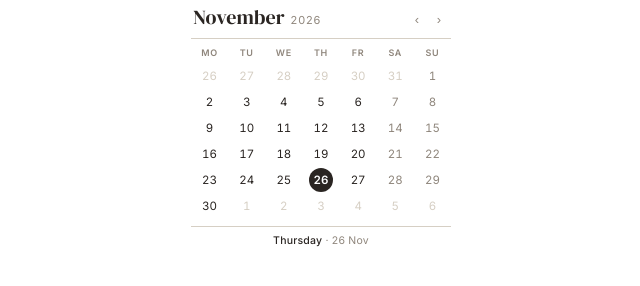
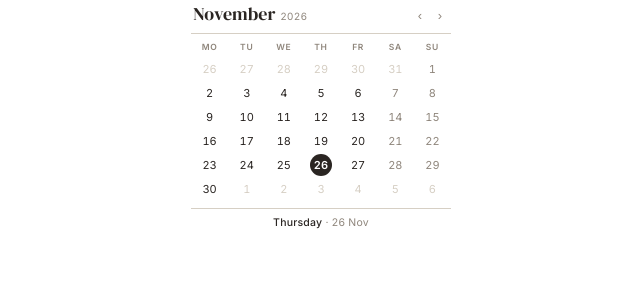
Before and after one commit to khunmaMP/calendar, a plain HTML site: page index.html in a window 1280 px wide. Shown: the whole page, without its empty margins (319-959 px from the left). Drawn offline with Linux system fonts and the light colour scheme.

Commit message:
Update index.html

```diff
--- a/index.html
+++ b/index.html
@@ -15,13 +15,13 @@
     --bg: #FFFFFF;
   }
   * { box-sizing: border-box; margin: 0; padding: 0; }
-  html, body { background: var(--bg); }
+  html, body { background: var(--bg); overflow: hidden; }
   body {
     font-family: "Inter", -apple-system, "Segoe UI", sans-serif;
     color: var(--ink);
     display: flex;
     justify-content: center;
-    padding: 6px 4px;
+    padding: 4px 2px;
   }
   .cal { width: 100%; max-width: 260px; }
   .head {
@@ -32,18 +32,18 @@
     border-bottom: 1px solid var(--line);
     margin-bottom: 8px;
   }
-  .month { font-family: "DM Serif Display", Georgia, serif; font-size: 20px; line-height: 1.1; }
-  .year { font-size: 11px; color: var(--sub); letter-spacing: .08em; margin-left: 6px; }
+  .month { font-family: "DM Serif Display", Georgia, serif; font-size: 18px; line-height: 1.1; }
+  .year { font-size: 10px; color: var(--sub); letter-spacing: .06em; margin-left: 5px; }
   .nav { display: flex; gap: 2px; }
   .nav button {
     border: 0; background: none; cursor: pointer;
-    color: var(--sub); font-size: 13px; width: 20px; height: 20px; border-radius: 50%;
+    color: var(--sub); font-size: 13px; width: 18px; height: 18px; border-radius: 50%;
   }
   .nav button:hover { background: var(--linen); color: var(--ink); }
-  .grid { display: grid; grid-template-columns: repeat(7, 1fr); row-gap: 2px; text-align: center; }
-  .dow { font-size: 9px; font-weight: 600; letter-spacing: .08em; color: var(--sub); padding-bottom: 4px; }
+  .grid { display: grid; grid-template-columns: repeat(7, minmax(0, 1fr)); row-gap: 2px; text-align: center; }
+  .dow { font-size: 8.5px; font-weight: 600; letter-spacing: .08em; color: var(--sub); padding-bottom: 4px; }
   .day {
-    font-size: 11.5px; line-height: 24px; height: 24px; width: 24px;
+    font-size: 11px; line-height: 22px; height: 22px; width: 22px; max-width: 100%;
     margin: 0 auto; border-radius: 50%; font-variant-numeric: tabular-nums;
   }
   .day.out { color: var(--line); }
```
